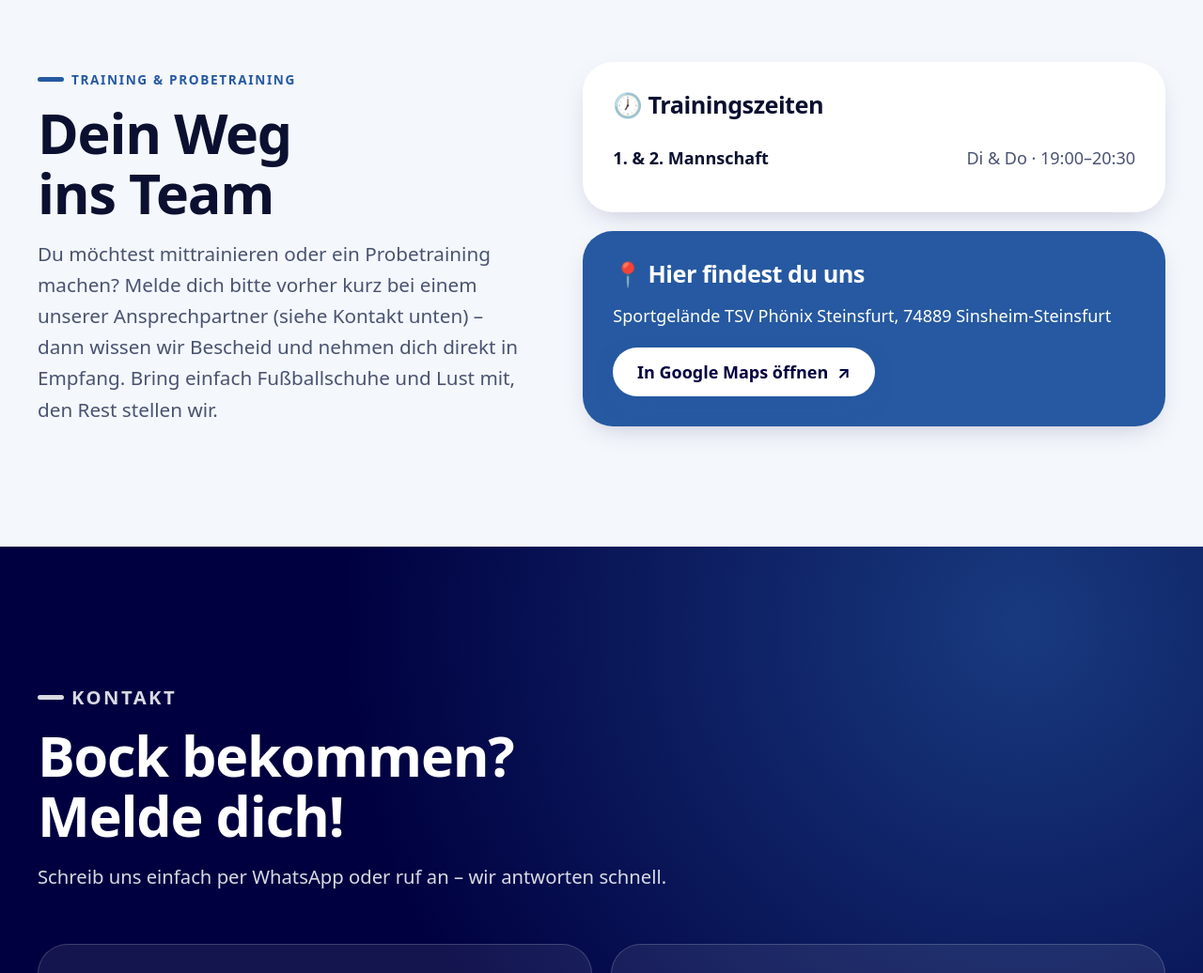
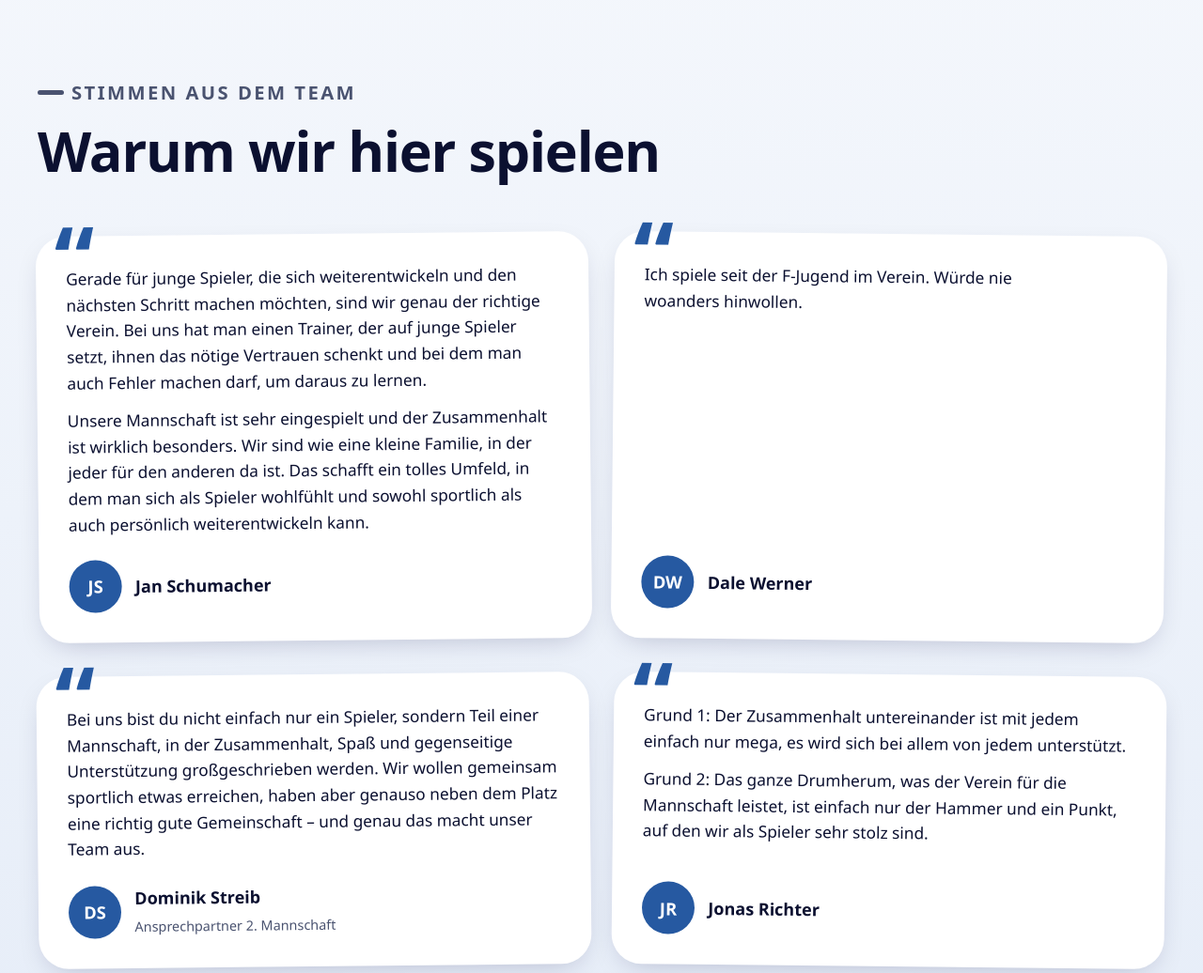
Before and after one commit to pneuberger/tsv-steinsfurt-portfolio, an Astro site: page / in a window 1280 px wide. Shown: the part 6900-7936 px from the top of the page at 94% size. Built offline with nearby package versions, Linux system fonts and the light colour scheme; Astro itself is replaced by a stand-in of ours.

Commit message:
Bring back "Stimmen aus dem Team" with four real player comments
Jan Schumacher, Dale Werner, Dominik Streib, Jonas Richter (DE + EN).
Initials instead of photos, multi-paragraph quotes, 2×2 grid on desktop.

Co-Authored-By: Claude Opus 5.5 <noreply@anthropic.com>

```diff
--- a/src/components/OnePage.astro
+++ b/src/components/OnePage.astro
@@ -6,6 +6,7 @@ import About from './sections/About.astro';
 import Teams from './sections/Teams.astro';
 import Offer from './sections/Offer.astro';
 import Gallery from './sections/Gallery.astro';
+import Testimonials from './sections/Testimonials.astro';
 import Training from './sections/Training.astro';
 import Contact from './sections/Contact.astro';
 import Footer from './sections/Footer.astro';
@@ -26,6 +27,7 @@ const t = useTranslations(lang);
     <Teams t={t} />
     <Offer t={t} />
     <Gallery t={t} />
+    <Testimonials t={t} />
     <Training t={t} />
     <Contact t={t} />
   </main>
--- /dev/null
+++ b/src/components/sections/Testimonials.astro
@@ -0,0 +1,119 @@
+---
+import { Image } from 'astro:assets';
+import { img } from '../../lib/images';
+import type { Dictionary } from '../../i18n';
+
+interface Props {
+  t: Dictionary;
+}
+const { t } = Astro.props;
+
+/**
+ * Player quotes. Each item: quote (paragraphs separated by a blank line "\n\n"),
+ * name, role (may be ""), optional image key (src/assets/photos/<key>.jpg).
+ * Without an image, the player's initials are shown in a circle.
+ */
+type Item = { quote: string; name: string; role: string; image?: string };
+const items = t.testimonials.items as Item[];
+const initials = (name: string) =>
+  name.split(/\s+/).map((w) => w[0]).join('').slice(0, 2).toUpperCase();
+---
+
+<section id="stimmen" class="section voices">
+  <div class="container">
+    <div class="section-head reveal">
+      <p class="eyebrow">{t.testimonials.eyebrow}</p>
+      <h2>{t.testimonials.title}</h2>
+    </div>
+
+    <ul class="quotes stagger">
+      {
+        items.map((q) => (
+          <li class="quote reveal">
+            <blockquote>
+              {q.quote.split(/\n\s*\n/).map((para) => <p>{para}</p>)}
+            </blockquote>
+            <div class="who">
+              {q.image ? (
+                <Image src={img(q.image)} alt="" width={112} height={112} />
+              ) : (
+                <span class="avatar" aria-hidden="true">{initials(q.name)}</span>
+              )}
+              <div>
+                <strong>{q.name}</strong>
+                {q.role && <span class="role">{q.role}</span>}
+              </div>
+            </div>
+          </li>
+        ))
+      }
+    </ul>
+  </div>
+</section>
+
+<style>
+  .voices {
+    background: linear-gradient(180deg, var(--c-bg), var(--c-tint));
+  }
+  .quotes {
+    list-style: none;
+    padding: 0;
+    display: grid;
+    gap: 2.25rem 1.5rem; /* extra row gap for the big quote mark */
+    grid-template-columns: 1fr;
+  }
+  @media (min-width: 800px) {
+    .quotes { grid-template-columns: repeat(2, 1fr); } /* 4 quotes → 2×2 */
+  }
+  .quote {
+    display: flex;
+    flex-direction: column;
+    justify-content: space-between;
+    gap: 1.5rem;
+    background: var(--c-surface);
+    border-radius: var(--radius-lg);
+    padding: 2rem;
+    box-shadow: var(--shadow);
+    position: relative;
+  }
+  .quote:nth-child(odd) { rotate: -0.6deg; }
+  .quote:nth-child(even) { rotate: 0.6deg; }
+  .quote::before {
+    content: '“';
+    position: absolute;
+    top: -1.6rem;
+    left: 1.25rem;
+    font-size: 6rem;
+    line-height: 1;
+    font-weight: 800;
+    color: var(--c-primary);
+  }
+  blockquote p {
+    font-size: 1.08rem;
+    font-weight: 500;
+  }
+  blockquote p + p { margin-top: 0.8rem; }
+  .who {
+    display: flex;
+    align-items: center;
+    gap: 0.9rem;
+  }
+  .who :global(img),
+  .avatar {
+    width: 3.5rem;
+    height: 3.5rem;
+    border-radius: 50%;
+    flex-shrink: 0;
+  }
+  .who :global(img) { object-fit: cover; }
+  .avatar {
+    display: grid;
+    place-items: center;
+    background: var(--c-primary);
+    color: #fff;
+    font-weight: 800;
+    font-size: 1.15rem;
+  }
+  .who strong { display: block; }
+  .role { color: var(--c-ink-soft); font-size: 0.9rem; }
+</style>
--- a/src/i18n/de.json
+++ b/src/i18n/de.json
@@ -59,6 +59,16 @@
     "ctaTitle": "Werde Teil davon!",
     "ctaText": "Melde dich bei uns"
   },
+  "testimonials": {
+    "eyebrow": "Stimmen aus dem Team",
+    "title": "Warum wir hier spielen",
+    "items": [
+      { "quote": "Gerade für junge Spieler, die sich weiterentwickeln und den nächsten Schritt machen möchten, sind wir genau der richtige Verein. Bei uns hat man einen Trainer, der auf junge Spieler setzt, ihnen das nötige Vertrauen schenkt und bei dem man auch Fehler machen darf, um daraus zu lernen.\n\nUnsere Mannschaft ist sehr eingespielt und der Zusammenhalt ist wirklich besonders. Wir sind wie eine kleine Familie, in der jeder für den anderen da ist. Das schafft ein tolles Umfeld, in dem man sich als Spieler wohlfühlt und sowohl sportlich als auch persönlich weiterentwickeln kann.", "name": "Jan Schumacher", "role": "" },
+      { "quote": "Ich spiele seit der F-Jugend im Verein. Würde nie woanders hinwollen.", "name": "Dale Werner", "role": "" },
+      { "quote": "Bei uns bist du nicht einfach nur ein Spieler, sondern Teil einer Mannschaft, in der Zusammenhalt, Spaß und gegenseitige Unterstützung großgeschrieben werden. Wir wollen gemeinsam sportlich etwas erreichen, haben aber genauso neben dem Platz eine richtig gute Gemeinschaft – und genau das macht unser Team aus.", "name": "Dominik Streib", "role": "Ansprechpartner 2. Mannschaft" },
+      { "quote": "Grund 1: Der Zusammenhalt untereinander ist mit jedem einfach nur mega, es wird sich bei allem von jedem unterstützt.\n\nGrund 2: Das ganze Drumherum, was der Verein für die Mannschaft leistet, ist einfach nur der Hammer und ein Punkt, auf den wir als Spieler sehr stolz sind.", "name": "Jonas Richter", "role": "" }
+    ]
+  },
   "training": {
     "eyebrow": "Training & Probetraining",
     "title": "Dein Weg ins Team",
--- a/src/i18n/en.json
+++ b/src/i18n/en.json
@@ -59,6 +59,16 @@
     "ctaTitle": "Be part of it!",
     "ctaText": "Get in touch"
   },
+  "testimonials": {
+    "eyebrow": "Voices from the team",
+    "title": "Why we play here",
+    "items": [
+      { "quote": "For young players who want to develop and take the next step, we're exactly the right club. Our coach backs young players, gives them the trust they need and lets them make mistakes so they can learn from them.\n\nOur team is very well-drilled and the team spirit is truly special. We're like a small family where everyone looks out for each other. That creates a great environment where you feel at home as a player and can grow both on and off the pitch.", "name": "Jan Schumacher", "role": "" },
+      { "quote": "I've played for the club since the under-9s. I'd never want to go anywhere else.", "name": "Dale Werner", "role": "" },
+      { "quote": "Here you're not just a player – you're part of a team where togetherness, fun and supporting each other really matter. We want to achieve something together on the pitch, but we also have a really great community off it – and that's exactly what makes our team.", "name": "Dominik Streib", "role": "Contact, second team" },
+      { "quote": "Reason 1: The bond between all of us is simply awesome – everyone supports everyone, in everything.\n\nReason 2: Everything the club does for the team around the games is just brilliant, and something we as players are really proud of.", "name": "Jonas Richter", "role": "" }
+    ]
+  },
   "training": {
     "eyebrow": "Training & trial sessions",
     "title": "Your way into the team",
```
